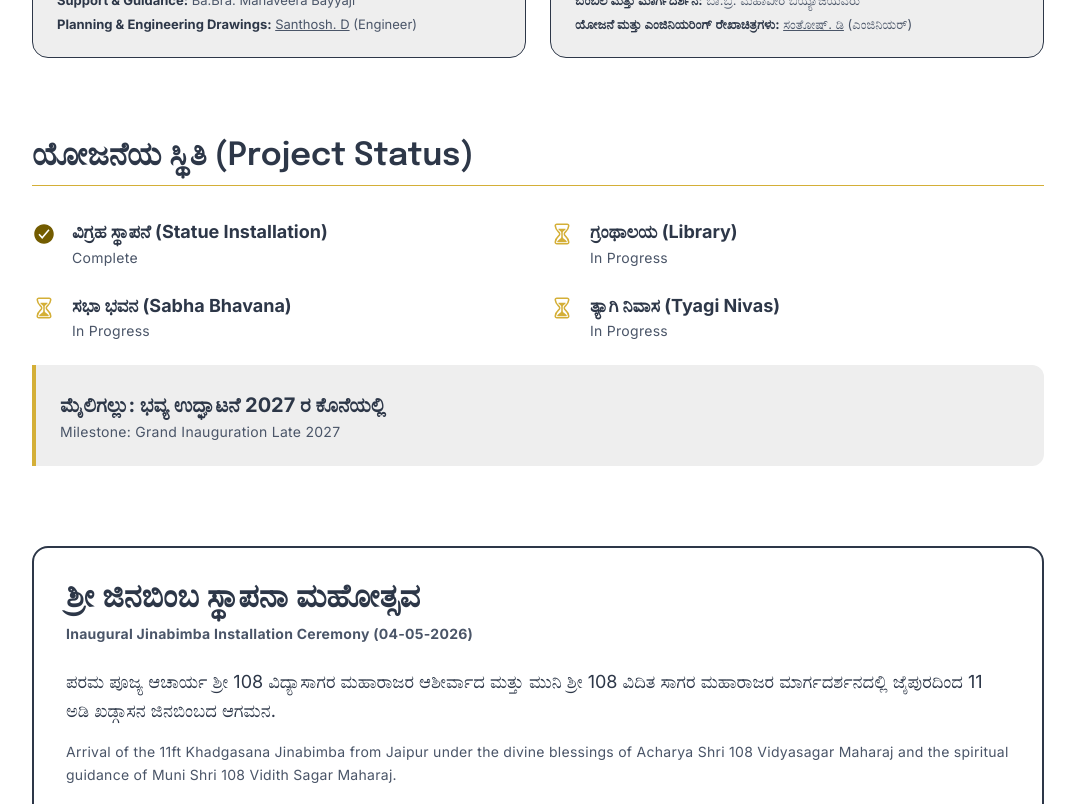
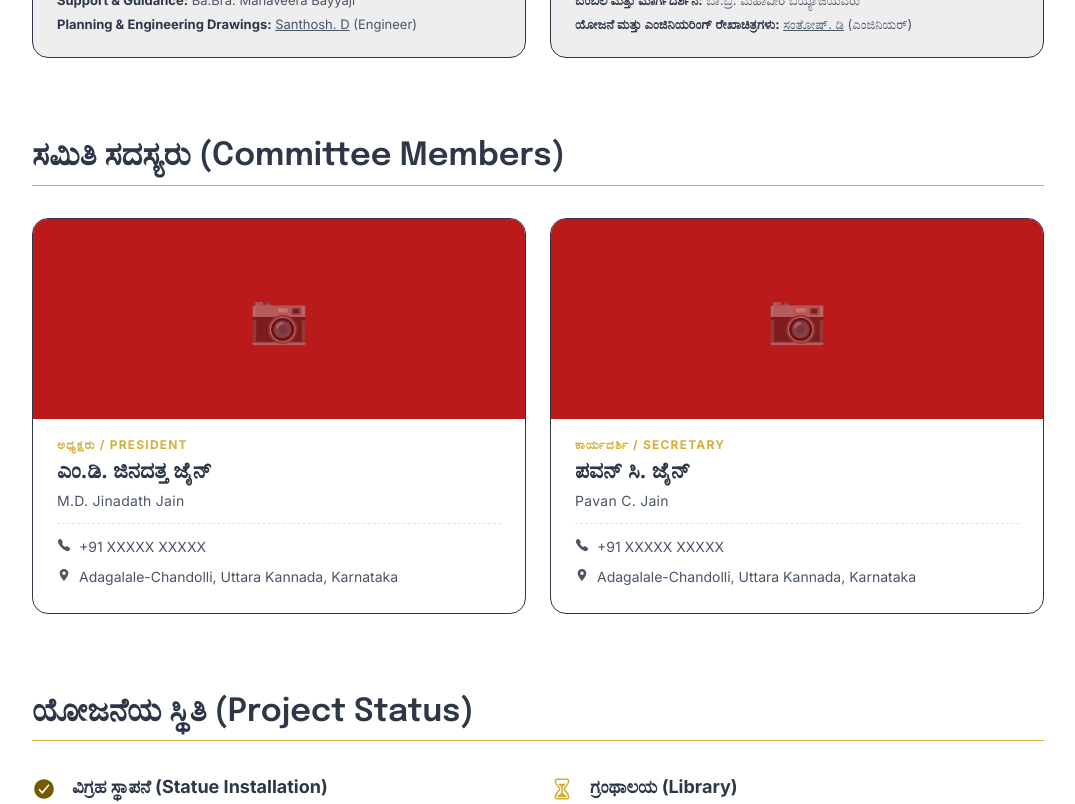
Before and after one commit to timothechauvet/sdjsac.in, a Next.js app: page / in a window 1280 px wide. Shown: the part 1080-1884 px from the top of the page, without its empty margins (102-1177 px from the left). Built offline with nearby package versions, Linux system fonts and the light colour scheme.

Commit message:
:sparkles: Add committee members section with photo placeholders

```diff
--- a/app/globals.css
+++ b/app/globals.css
@@ -1214,3 +1214,70 @@ a {
 .animate-in {
   animation: fadeInUp 0.6s ease both;
 }
+/* ---------- Committee Members ---------- */
+.committee-cards-grid {
+  display: grid;
+  grid-template-columns: 1fr;
+  gap: var(--gutter);
+}
+
+@media (min-width: 768px) {
+  .committee-cards-grid {
+    grid-template-columns: 1fr 1fr;
+  }
+}
+
+.committee-member-card {
+  border: 1px solid var(--text-charcoal);
+  border-radius: 16px;
+  overflow: hidden;
+  background: #ffffff;
+  display: flex;
+  flex-direction: column;
+}
+
+.committee-member-photo {
+  width: 100%;
+  height: 200px;
+  background: var(--error);
+  display: flex;
+  align-items: center;
+  justify-content: center;
+  position: relative;
+}
+
+.committee-member-photo::after {
+  content: "📷";
+  font-size: 48px;
+  opacity: 0.4;
+}
+
+.committee-member-details {
+  padding: 20px 24px 24px;
+  display: flex;
+  flex-direction: column;
+}
+
+.committee-member-name {
+  font-family: var(--font-display);
+  font-size: 22px;
+  font-weight: 700;
+  color: var(--text-charcoal);
+  margin: 0;
+}
+
+.committee-member-info {
+  display: flex;
+  flex-direction: column;
+  gap: 8px;
+  border-top: 1px dashed var(--surface-variant);
+  padding-top: 12px;
+}
+
+.committee-member-info-row {
+  display: flex;
+  align-items: flex-start;
+  gap: 8px;
+  font-size: 14px;
+  color: var(--text-secondary);
+}
--- a/app/page.js
+++ b/app/page.js
@@ -1,7 +1,7 @@
 "use client";
 
 import { FaWhatsapp, FaInstagram, FaFacebookF, FaCopy } from "react-icons/fa";
-import { IoCheckmarkCircleSharp, IoHourglassOutline, IoLocationSharp, IoMail, IoQrCode, IoBusiness } from "react-icons/io5";
+import { IoCheckmarkCircleSharp, IoHourglassOutline, IoLocationSharp, IoMail, IoQrCode, IoBusiness, IoCall } from "react-icons/io5";
 import { useState } from "react";
 
 export default function Home() {
@@ -114,6 +114,59 @@ export default function Home() {
             </div>
           </div>
         </header>
+
+        {/* ── Committee / ಸಮಿತಿ ── */}
+        <section id="committee">
+          <div className="section-heading">
+            <h3>ಸಮಿತಿ ಸದಸ್ಯರು (Committee Members)</h3>
+          </div>
+
+          <div className="committee-cards-grid">
+            {/* President */}
+            <div className="committee-member-card">
+              <div className="committee-member-photo" aria-label="President photo placeholder" />
+              <div className="committee-member-details">
+                <p className="label-caps" style={{ color: "var(--accent-gold)", marginBottom: 4 }}>
+                  ಅಧ್ಯಕ್ಷರು / PRESIDENT
+                </p>
+                <h4 className="committee-member-name">ಎಂ.ಡಿ. ಜಿನದತ್ತ ಜೈನ್</h4>
+                <p className="bilingual-english-sub" style={{ marginBottom: 12 }}>M.D. Jinadath Jain</p>
+                <div className="committee-member-info">
+                  <div className="committee-member-info-row">
+                    <IoCall size={14} style={{ flexShrink: 0, marginTop: 2 }} />
+                    <span>+91 XXXXX XXXXX</span>
+                  </div>
+                  <div className="committee-member-info-row">
+                    <IoLocationSharp size={14} style={{ flexShrink: 0, marginTop: 2 }} />
+                    <span>Adagalale-Chandolli, Uttara Kannada, Karnataka</span>
+                  </div>
+                </div>
+              </div>
+            </div>
+
+            {/* Secretary */}
+            <div className="committee-member-card">
+              <div className="committee-member-photo" aria-label="Secretary photo placeholder" />
+              <div className="committee-member-details">
+                <p className="label-caps" style={{ color: "var(--accent-gold)", marginBottom: 4 }}>
+                  ಕಾರ್ಯದರ್ಶಿ / SECRETARY
+                </p>
+                <h4 className="committee-member-name">ಪವನ್ ಸಿ. ಜೈನ್</h4>
+                <p className="bilingual-english-sub" style={{ marginBottom: 12 }}>Pavan C. Jain</p>
+                <div className="committee-member-info">
+                  <div className="committee-member-info-row">
+                    <IoCall size={14} style={{ flexShrink: 0, marginTop: 2 }} />
+                    <span>+91 XXXXX XXXXX</span>
+                  </div>
+                  <div className="committee-member-info-row">
+                    <IoLocationSharp size={14} style={{ flexShrink: 0, marginTop: 2 }} />
+                    <span>Adagalale-Chandolli, Uttara Kannada, Karnataka</span>
+                  </div>
+                </div>
+              </div>
+            </div>
+          </div>
+        </section>
 
         {/* ── Project Status ── */}
         <section id="projects">
```
